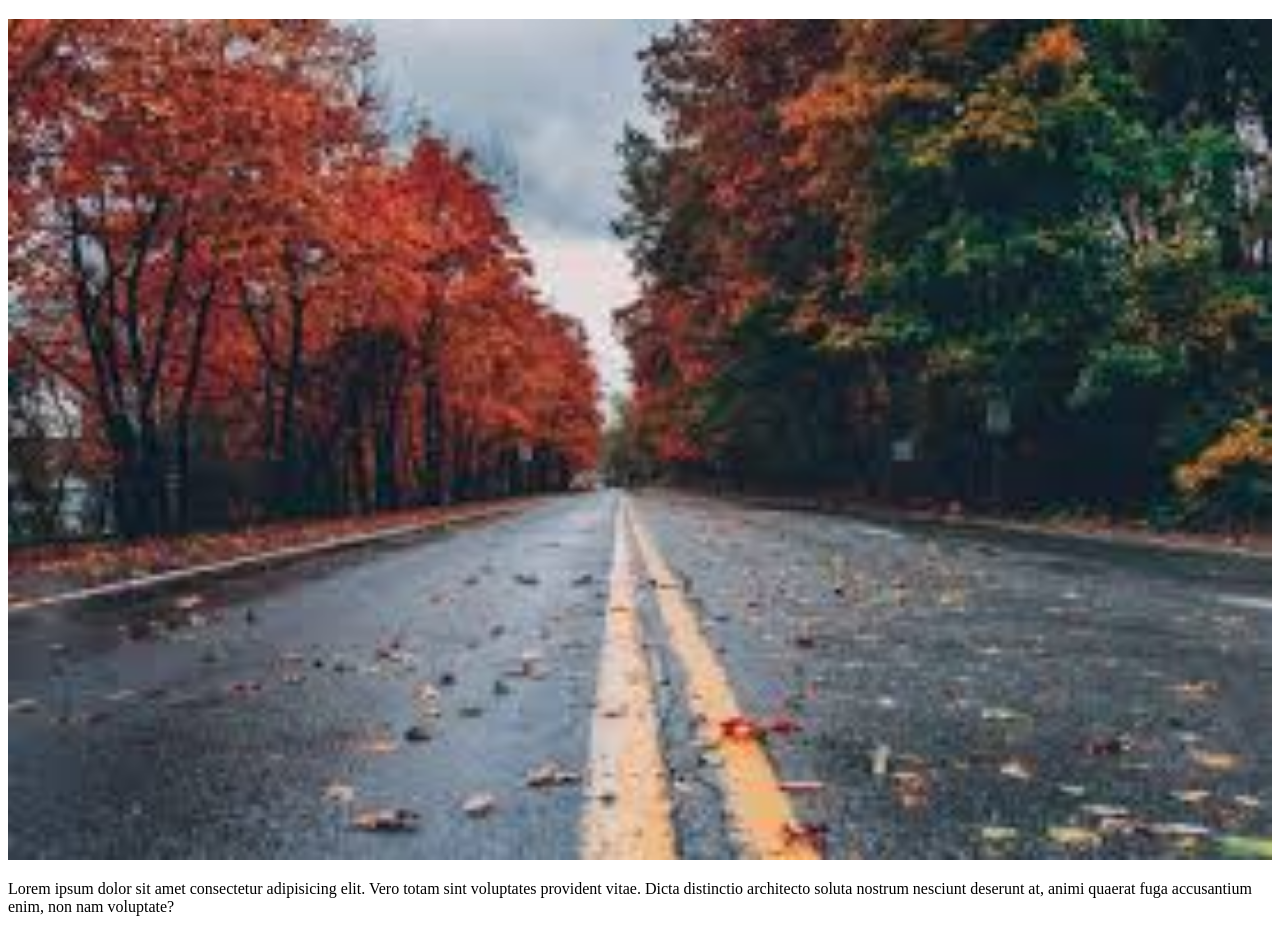
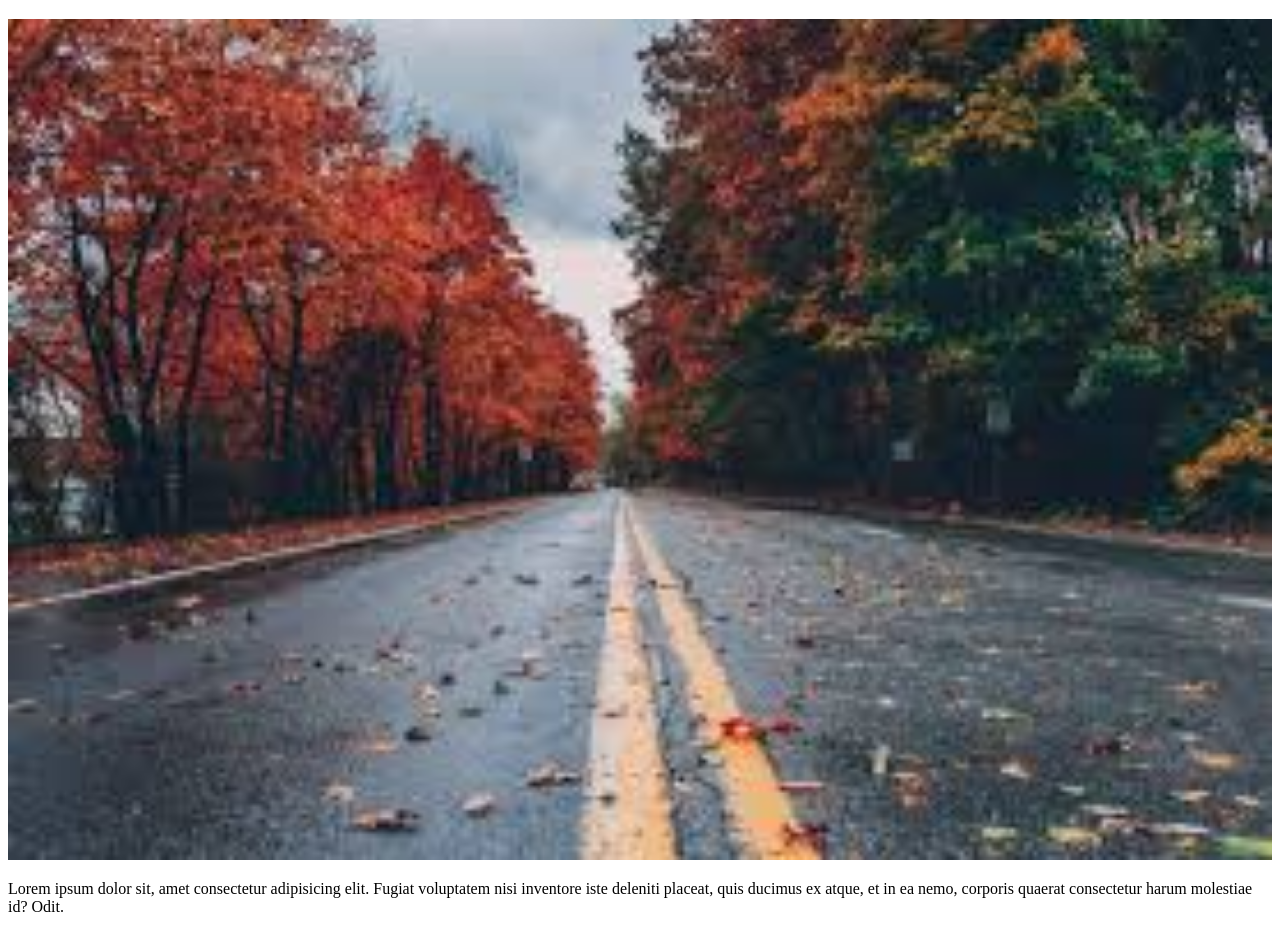
Before and after one commit to ayaanhaveli6-jpg/github, a plain HTML site: page index.html in a window 1280 px wide. Shown: the part 61-993 px from the top of the page. Drawn offline with Linux system fonts and the light colour scheme.

Commit message:
adding all files

```diff
--- a/index.html
+++ b/index.html
@@ -8,6 +8,6 @@
 <body>
     <h1>Welcome To Sharnbasva University</h1>
     <img src="image1.png" alt="" width="100%">
-    <p>Lorem ipsum dolor sit amet consectetur adipisicing elit. Vero totam sint voluptates provident vitae. Dicta distinctio architecto soluta nostrum nesciunt deserunt at, animi quaerat fuga accusantium enim, non nam voluptate?</p>
+    <p>Lorem ipsum dolor sit, amet consectetur adipisicing elit. Fugiat voluptatem nisi inventore iste deleniti placeat, quis ducimus ex atque, et in ea nemo, corporis quaerat consectetur harum molestiae id? Odit.</p>
 </body>
 </html>
```
